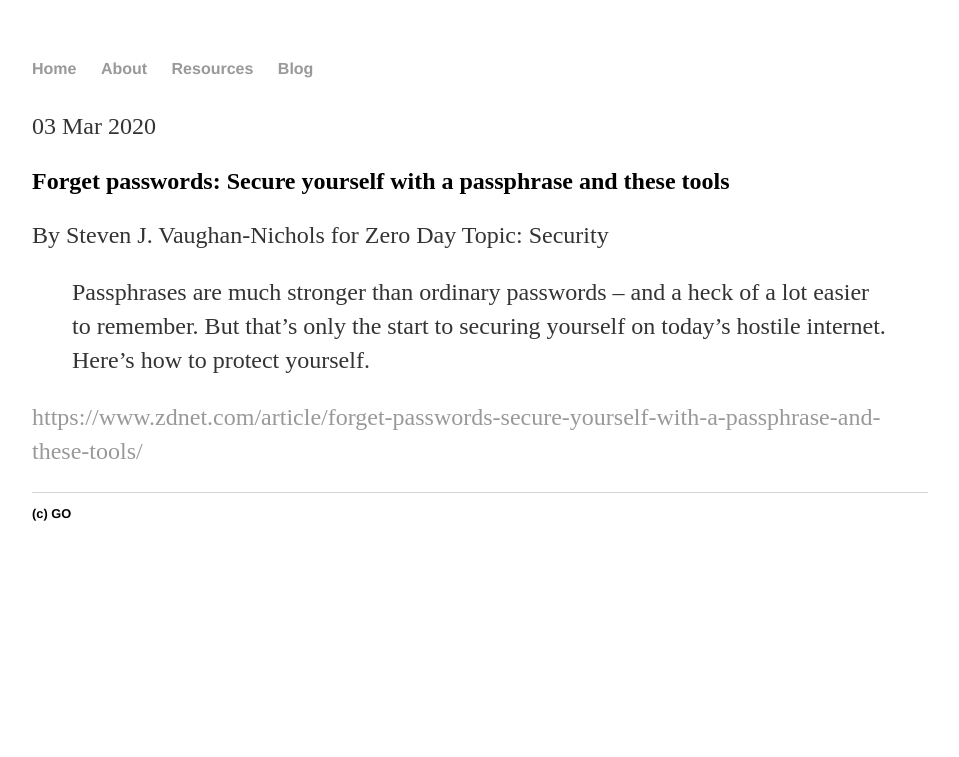
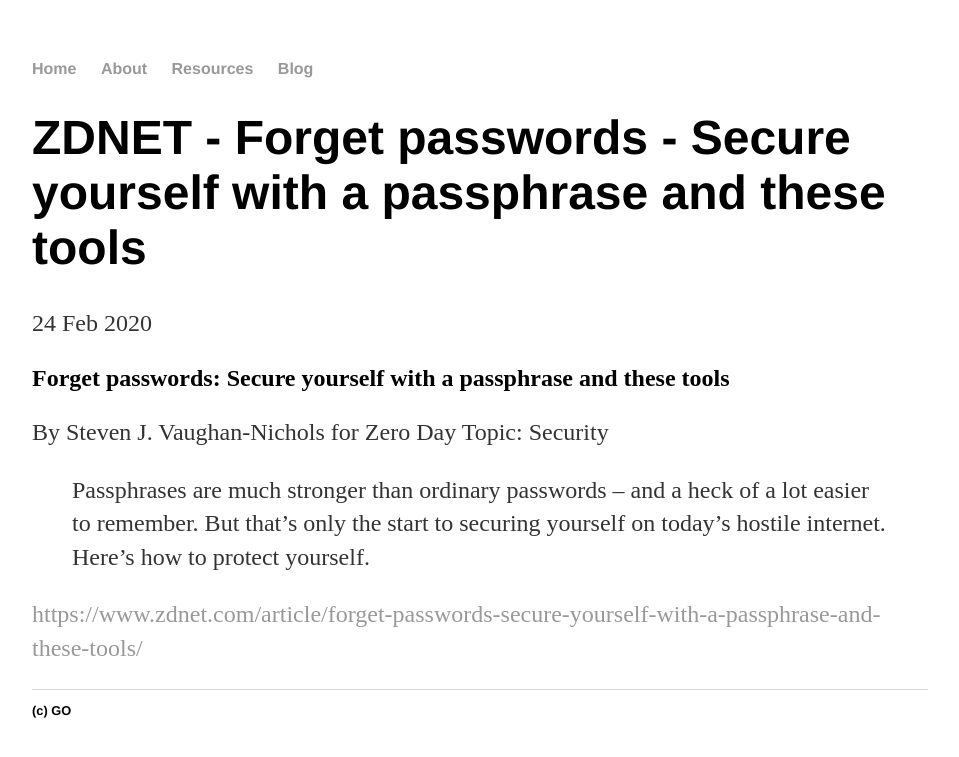
Before and after one commit to go12/go12.github.io, a Jekyll site: the page built from _posts/2020-02-24-zdnet-forget-passwords-secure-yourself-with-a-passphrase-and-these-tools.md, in a window 1280 px wide. Shown: the top 757 px of the page, without its empty margins (160-1119 px from the left). Built offline with Jekyll 4.4.1, drawn with Linux system fonts in a browser that asks for light colours; our own code applies the rules of GitHub Pages for plain Markdown files.

Commit message:
Update 2020-02-24-zdnet-forget-passwords-secure-yourself-with-a-passphrase-and-these-tools.md

```diff
--- a/_posts/2020-02-24-zdnet-forget-passwords-secure-yourself-with-a-passphrase-and-these-tools.md
+++ b/_posts/2020-02-24-zdnet-forget-passwords-secure-yourself-with-a-passphrase-and-these-tools.md
@@ -1,6 +1,6 @@
 ---
 layout: post
-title: ZDNET - Forget passwords: Secure yourself with a passphrase and these tools
+title: ZDNET - Forget passwords - Secure yourself with a passphrase and these tools
 categories: [industry]
 tags: [passphrases]
 date: 2020-02-24
```
